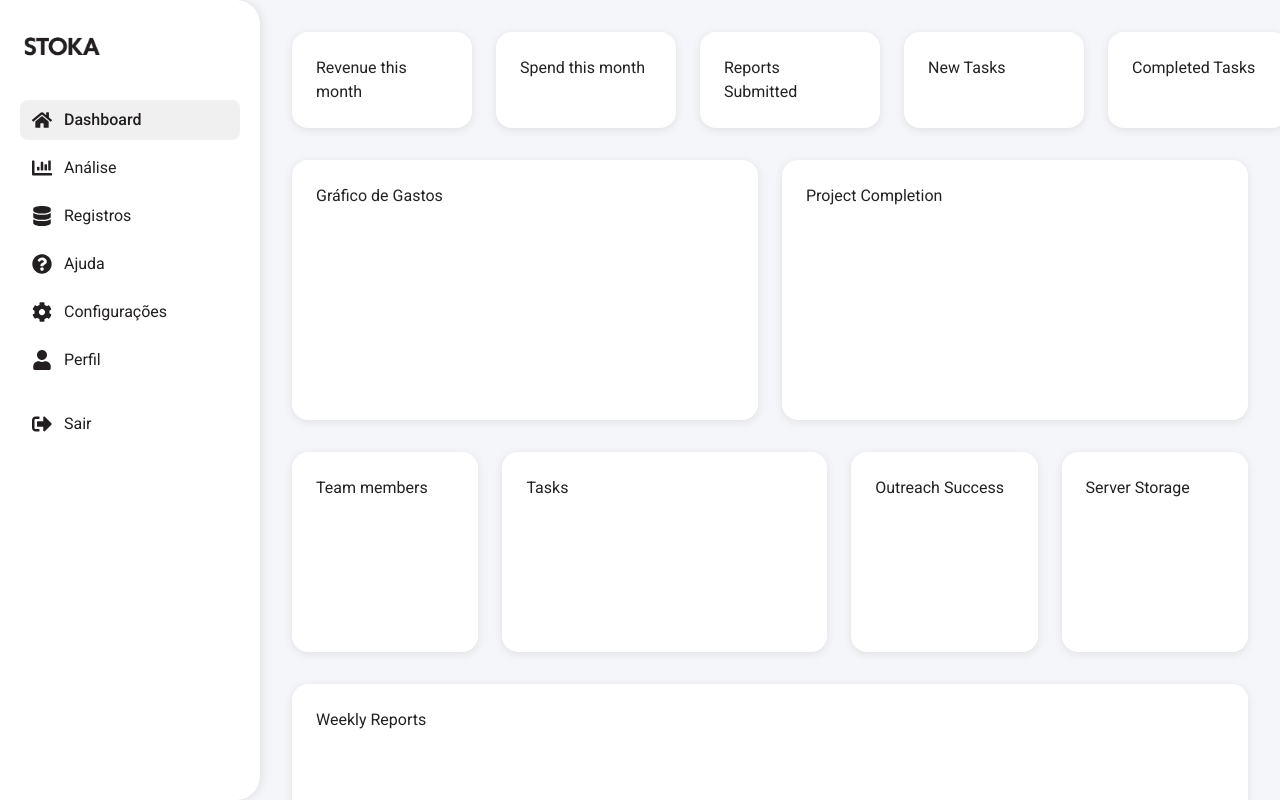
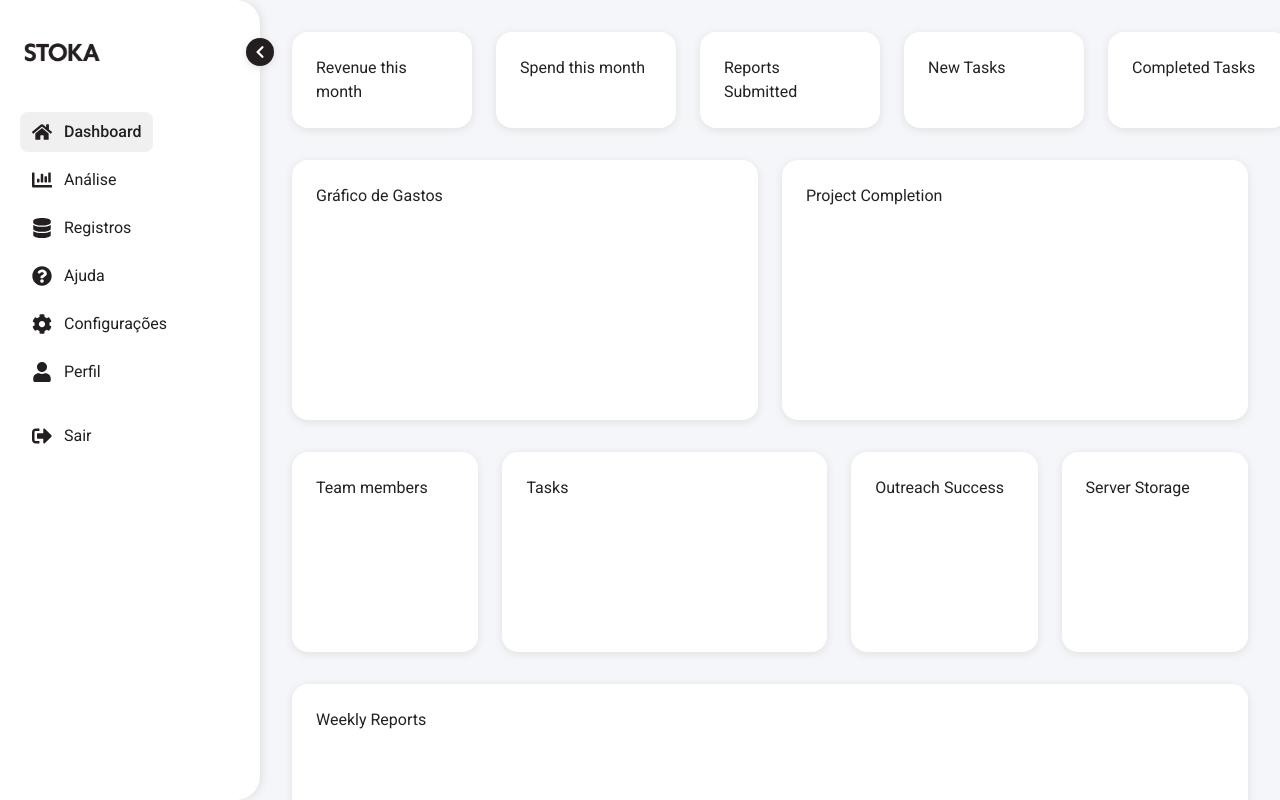
Before and after one commit to goncalvespedrogom/Plataform-Stoka, a Next.js app: page / in a window 1280 px wide. Built offline with nearby package versions, Linux system fonts and the light colour scheme.

Commit message:
Add botão para abrir e fechar sidebar

```diff
--- a/src/components/Sidebar.tsx
+++ b/src/components/Sidebar.tsx
@@ -1,4 +1,4 @@
-import { FaHome, FaChartBar, FaDatabase, FaQuestionCircle, FaCog, FaUser, FaSignOutAlt } from "react-icons/fa";
+import { FaHome, FaChartBar, FaDatabase, FaQuestionCircle, FaCog, FaUser, FaSignOutAlt, FaChevronLeft, FaChevronRight } from "react-icons/fa";
 import DashboardSection from './sections/dashboard/index';
 import RegisterSection from './sections/register/index';
 import { useState } from 'react';
@@ -6,9 +6,14 @@ import LogoSidebar from '../assets/LogoSidebar.png';
 
 export default function Sidebar() {
   const [selectedSection, setSelectedSection] = useState('dashboard');
+  const [isSidebarOpen, setIsSidebarOpen] = useState(true);
 
   const handleSectionClick = (section: string) => {
     setSelectedSection(section);
+  };
+
+  const toggleSidebar = () => {
+    setIsSidebarOpen((prev) => !prev);
   };
 
   const renderSection = () => {
@@ -24,11 +29,114 @@ export default function Sidebar() {
 
   return (
     <div className="dashboard-container" style={{ display: 'flex', height: '100vh', width: '100vw', overflow: 'hidden', background: '#f5f6fa' }}>
-      <aside className="sidebar" style={{ width: '260px', background: '#fff', height: '100vh', position: 'relative', zIndex: 2, padding: '32px 20px', borderTopRightRadius: 24, borderBottomRightRadius: 24, boxShadow: '2px 0 8px #e0e0e0' }}>
-        <div className="flex items-center mb-10" style={{ paddingLeft: 4 }}>
-          <img src={LogoSidebar.src} alt="Logo" style={{ maxWidth: '35%', height: 'auto' }} />
+      <aside
+        className="sidebar"
+        style={{
+          width: isSidebarOpen ? '260px' : '70px',
+          background: '#fff',
+          height: '100vh',
+          position: 'relative',
+          zIndex: 2,
+          padding: isSidebarOpen ? '32px 20px' : '32px 10px',
+          borderTopRightRadius: 24,
+          borderBottomRightRadius: 24,
+          boxShadow: '2px 0 8px #e0e0e0',
+          transition: 'width 0.2s',
+        }}
+      >
+        <div
+          className="mb-10"
+          style={{
+            position: 'relative',
+            display: 'flex',
+            flexDirection: isSidebarOpen ? 'row' : 'column',
+            alignItems: isSidebarOpen ? 'center' : 'center',
+            justifyContent: isSidebarOpen ? 'flex-start' : 'center',
+            gap: isSidebarOpen ? 12 : 8,
+            minHeight: 40,
+            width: '100%',
+            paddingLeft: isSidebarOpen ? 4 : 0,
+            paddingTop: isSidebarOpen ? 0 : 8,
+          }}
+        >
+          {isSidebarOpen ? (
+            <>
+              <img
+                src={LogoSidebar.src}
+                alt="Logo"
+                style={{
+                  maxWidth: '35%',
+                  height: 'auto',
+                  transition: 'max-width 0.2s',
+                }}
+              />
+              <button
+                onClick={toggleSidebar}
+                style={{
+                  position: 'absolute',
+                  right: -34,
+                  top: '50%',
+                  transform: 'translateY(-50%)',
+                  width: 28,
+                  height: 28,
+                  borderRadius: '50%',
+                  background: '#231f20',
+                  color: '#fff',
+                  border: 'none',
+                  boxShadow: '0 2px 8px #e0e0e0',
+                  display: 'flex',
+                  alignItems: 'center',
+                  justifyContent: 'center',
+                  cursor: 'pointer',
+                  zIndex: 10,
+                  padding: 0,
+                }}
+                aria-label="Fechar menu"
+              >
+                <FaChevronLeft size={14} />
+              </button>
+            </>
+          ) : (
+            <>
+              <button
+                onClick={toggleSidebar}
+                style={{
+                  position: 'absolute',
+                  right: -14,
+                  top: '50%',
+                  transform: 'translateY(-50%)',
+                  width: 28,
+                  height: 28,
+                  borderRadius: '50%',
+                  background: '#231f20',
+                  color: '#fff',
+                  border: 'none',
+                  boxShadow: '0 2px 8px #e0e0e0',
+                  display: 'flex',
+                  alignItems: 'center',
+                  justifyContent: 'center',
+                  cursor: 'pointer',
+                  zIndex: 10,
+                  padding: 0,
+                }}
+                aria-label="Abrir menu"
+              >
+                <FaChevronRight size={14} />
+              </button>
+              <img
+                src={LogoSidebar.src}
+                alt="Logo"
+                style={{
+                  maxWidth: '40px',
+                  height: 'auto',
+                  transition: 'max-width 0.2s',
+                  marginTop: 36,
+                }}
+              />
+            </>
+          )}
         </div>
-        <nav className="flex flex-col gap-2">
+        <nav className="flex flex-col gap-2" style={{ marginTop: 32, alignItems: isSidebarOpen ? 'flex-start' : 'center' }}>
           <a
             href="#"
             onClick={() => handleSectionClick('dashboard')}
@@ -37,7 +145,7 @@ export default function Sidebar() {
             }`}
           >
             <FaHome size={20} />
-            Dashboard
+            {isSidebarOpen && 'Dashboard'}
           </a>
           <a
             href="#"
@@ -47,7 +155,7 @@ export default function Sidebar() {
             }`}
           >
             <FaChartBar size={20} />
-            Análise
+            {isSidebarOpen && 'Análise'}
           </a>
           <a
             href="#"
@@ -57,7 +165,7 @@ export default function Sidebar() {
             }`}
           >
             <FaDatabase size={20} />
-            Registros
+            {isSidebarOpen && 'Registros'}
           </a>
           <a
             href="#"
@@ -67,7 +175,7 @@ export default function Sidebar() {
             }`}
           >
             <FaQuestionCircle size={20} />
-            Ajuda
+            {isSidebarOpen && 'Ajuda'}
           </a>
           <a
             href="#"
@@ -77,7 +185,7 @@ export default function Sidebar() {
             }`}
           >
             <FaCog size={20} />
-            Configurações
+            {isSidebarOpen && 'Configurações'}
           </a>
           <a
             href="#"
@@ -87,7 +195,7 @@ export default function Sidebar() {
             }`}
           >
             <FaUser size={20} />
-            Perfil
+            {isSidebarOpen && 'Perfil'}
           </a>
           <a
             href="#"
@@ -97,7 +205,7 @@ export default function Sidebar() {
             }`}
           >
             <FaSignOutAlt size={20} />
-            Sair
+            {isSidebarOpen && 'Sair'}
           </a>
         </nav>
       </aside>
```
